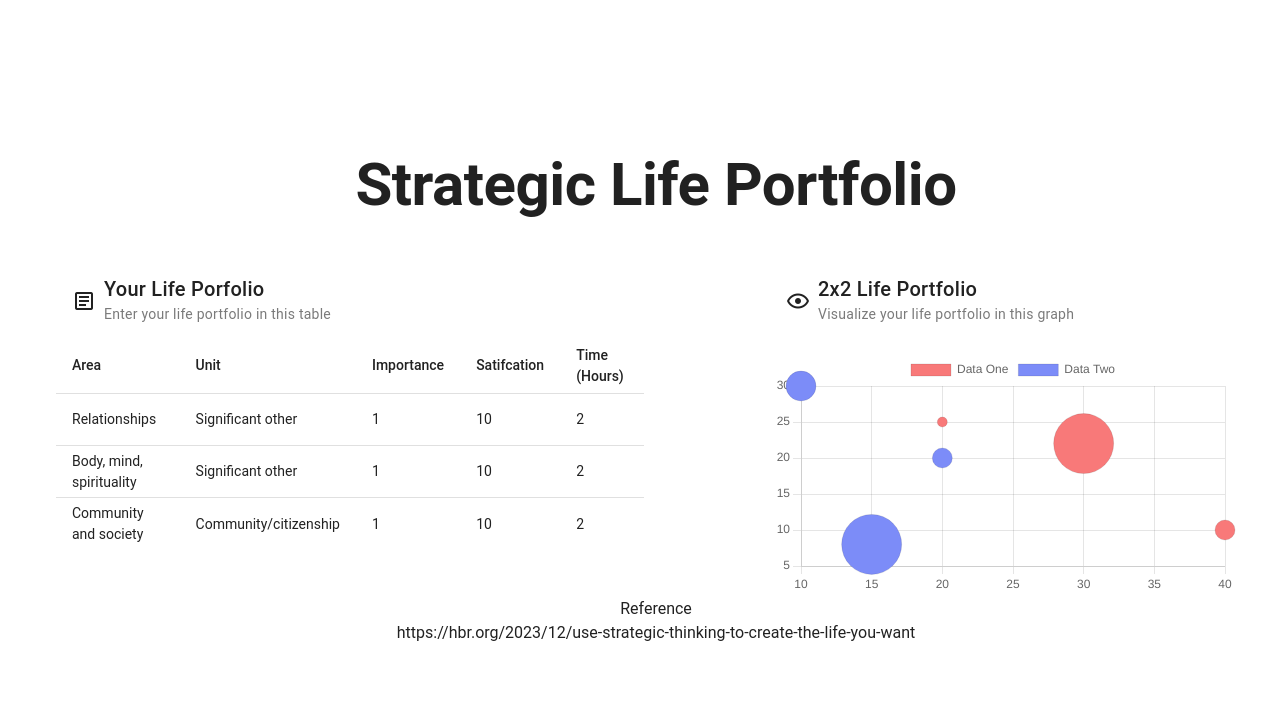
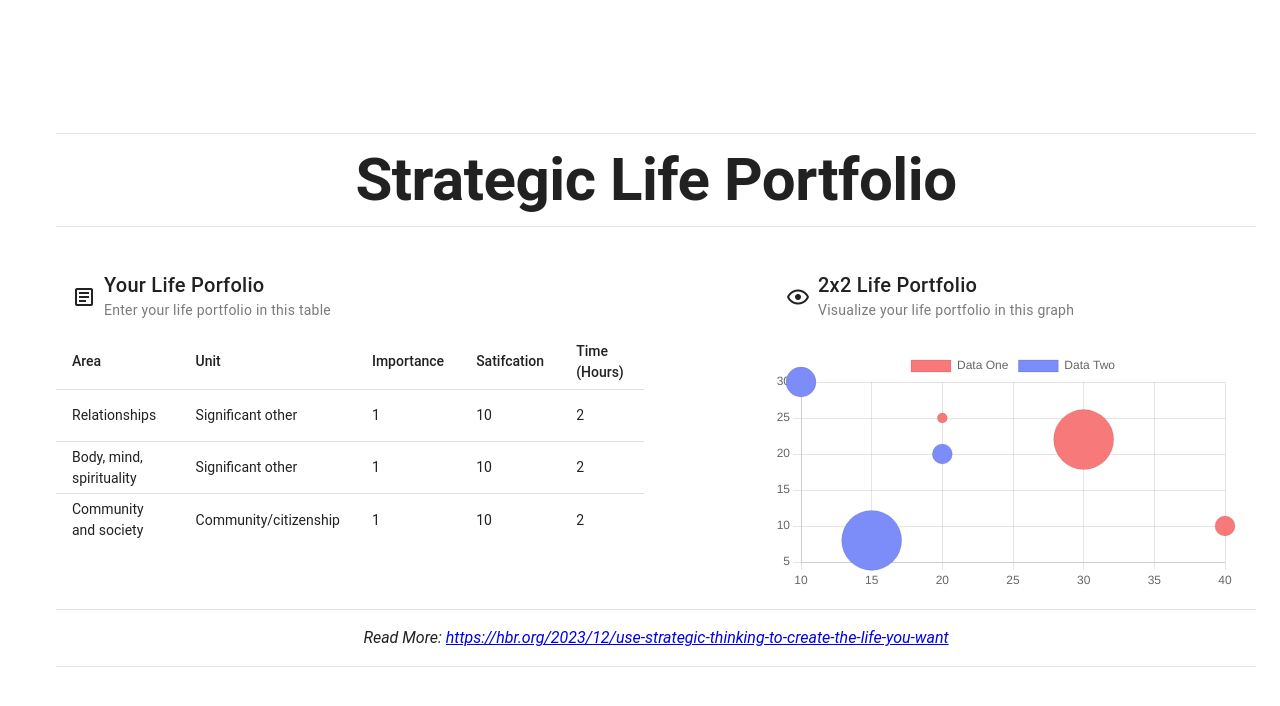
Before and after one commit to cameronlai/strategic-life-portfolio, a Vue app: page / in a window 1280 px wide. Shown: the top 706 px of the page. Built offline with nearby package versions, Linux system fonts and the light colour scheme.

Commit message:
Minor tidy up UI

```diff
--- a/index.html
+++ b/index.html
@@ -5,7 +5,7 @@
     <meta charset="UTF-8" />
     <link rel="icon" href="/favicon.ico" />
     <meta name="viewport" content="width=device-width, initial-scale=1.0" />
-    <title>Welcome to Vuetify 3</title>
+    <title>Strategic Life Portfolio</title>
 </head>
 
 <body>
--- a/src/components/Home.vue
+++ b/src/components/Home.vue
@@ -1,11 +1,13 @@
 <template>
   <v-container class="fill-height">
     <v-responsive class="align-centerfill-height mx-auto" max-width="1200">
+      <v-divider :thickness="1" class="my-4"></v-divider>
+
       <div class="text-center">
         <h1 class="text-h2 font-weight-bold">Strategic Life Portfolio</h1>
       </div>
 
-      <div class="py-4" />
+      <v-divider :thickness="1" class="my-4"></v-divider>
 
       <v-row>
         <v-col cols="6">
@@ -61,10 +63,17 @@
         </v-col>
       </v-row>
 
-      <div class="text-center">
-        Reference <br/>
-        https://hbr.org/2023/12/use-strategic-thinking-to-create-the-life-you-want
+      <v-divider :thickness="1" class="my-4"></v-divider>
+
+      <div class="text-center font-italic">
+        Read More:
+        <a href="https://hbr.org/2023/12/use-strategic-thinking-to-create-the-life-you-want">
+          https://hbr.org/2023/12/use-strategic-thinking-to-create-the-life-you-want
+        </a>
       </div>
+
+      <v-divider :thickness="1" class="my-4"></v-divider>
+
     </v-responsive>
   </v-container>
 </template>
```
